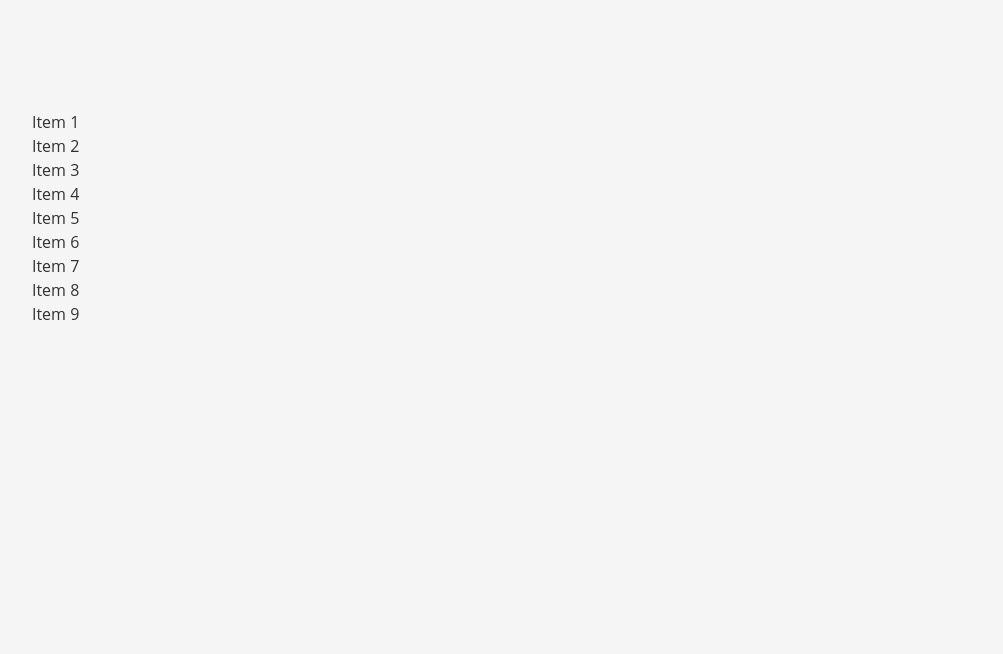
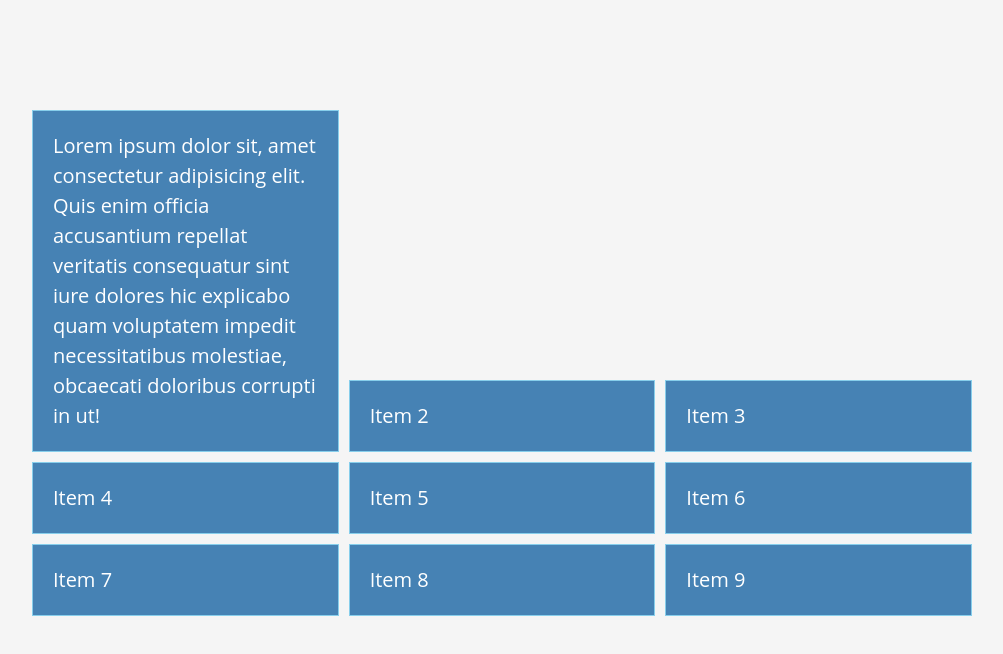
Before and after one commit to enesbora/develop, a plain HTML site: page week3/tuesday/gridrecap/index.html in a window 1280 px wide. Shown: the whole page, without its empty margins (138-1141 px from the left). Drawn offline with Linux system fonts and the light colour scheme.

Commit message:
some files are modified

```diff
--- a/week3/tuesday/gridrecap/index.html
+++ b/week3/tuesday/gridrecap/index.html
@@ -9,7 +9,7 @@
 </head>
 <body>
     <div class="container">
-        <div class="item">Item 1</div>
+        <div class="item">Lorem ipsum dolor sit, amet consectetur adipisicing elit. Quis enim officia accusantium repellat veritatis consequatur sint iure dolores hic explicabo quam voluptatem impedit necessitatibus molestiae, obcaecati doloribus corrupti in ut!</div>
         <div class="item">Item 2</div>
         <div class="item">Item 3</div>
         <div class="item">Item 4</div>
--- a/week3/tuesday/gridrecap/style.css
+++ b/week3/tuesday/gridrecap/style.css
@@ -5,7 +5,7 @@
 }
 
 body {
-    font-family: 'Open Sans', sans-serif;
+  font-family: "Open Sans", sans-serif;
   font-size: 16px;
   line-height: 1.5;
   color: #333;
@@ -16,4 +16,25 @@ body {
   max-width: 960px;
   margin: 100px auto;
   padding: 10px;
+  display: grid;
+  grid-template-columns: repeat(3, 1fr);
+  gap: 10px;
+
+  align-items: end;
+
+
+
+  /* column-gap: 10px;
+  row-gap: 10px; */
+  /* grid-auto-rows: minmax(200px, auto); */
+  /* grid-template-rows: 200px 100px 200px; */
+  /* grid-template-rows: repeat(3, 1fr); */
 }
+
+.item {
+  background-color: steelblue;
+  color: #fff;
+  font-size: 20px;
+  padding: 20px;
+  border: 1px solid skyblue;
+}
```
Lines whose indentation alone changed are shown as unchanged.
